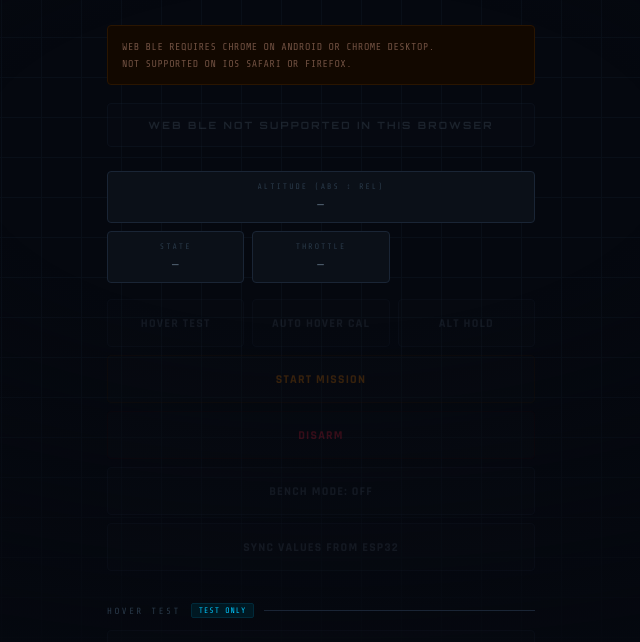
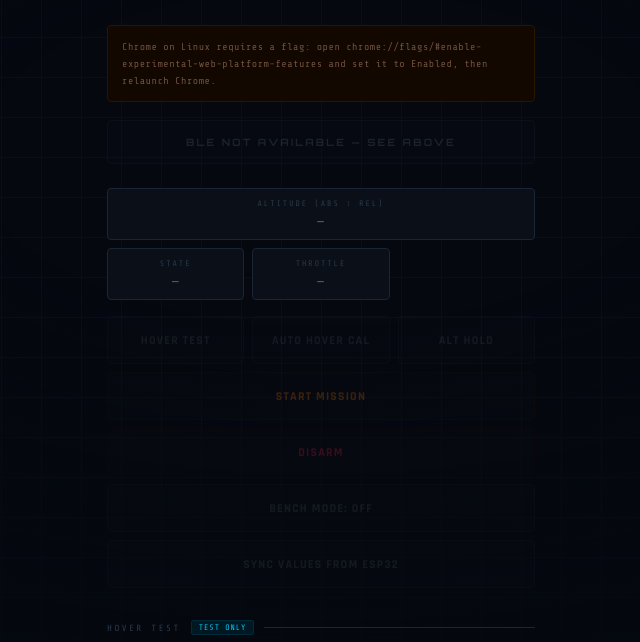
Before and after one commit to RyanHailey21/esp32_drone, a plain HTML site: page quad_tuner.html in a window 1280 px wide. Shown: the part 83-725 px from the top of the page, without its empty margins (319-959 px from the left). Drawn offline with nearby package versions, Linux system fonts and the light colour scheme.

Commit message:
fix: specific BLE unavailability diagnostics by platform
Replaces generic 'not supported' message with platform-specific guidance:
iOS → use Chrome on Android or desktop
Firefox → switch to Chrome
Linux Chrome → instructions for chrome://flags
Other → generic Chrome recommendation

Co-Authored-By: Claude Sonnet 4.6 <noreply@anthropic.com>

```diff
--- a/quad_tuner.html
+++ b/quad_tuner.html
@@ -63,10 +63,7 @@
     <div class="cal-result-sub">Value synced · Drone settling to hover test</div>
   </div>
 
-  <div id="ble-warning">
-    WEB BLE REQUIRES CHROME ON ANDROID OR CHROME DESKTOP.<br>
-    NOT SUPPORTED ON IOS SAFARI OR FIREFOX.
-  </div>
+  <div id="ble-warning"></div>
 
   <button id="connect-btn">Connect to Quad-Tuner</button>
 
--- a/quad_tuner.js
+++ b/quad_tuner.js
@@ -37,10 +37,23 @@ const logEl      = document.getElementById('log');
 const benchBtn   = document.getElementById('btn-bench-mode');
 
 if (!navigator.bluetooth) {
-  document.getElementById('ble-warning').classList.add('show');
+  const ua  = navigator.userAgent;
+  const ios = /iphone|ipad|ipod/i.test(ua);
+  const ff  = /firefox/i.test(ua);
+  const linux = /linux/i.test(ua) && !/android/i.test(ua);
+  const msg = ios
+    ? 'iOS does not support Web Bluetooth. Open this page on Chrome for Android or Chrome on a Mac/Windows PC.'
+    : ff
+      ? 'Firefox does not support Web Bluetooth. Open this page in Chrome.'
+      : linux
+        ? 'Chrome on Linux requires a flag: open chrome://flags/#enable-experimental-web-platform-features and set it to Enabled, then relaunch Chrome.'
+        : 'Web Bluetooth not available. Use Chrome on Android, Windows, or macOS (not Firefox, Safari, or iOS).';
+  const warn = document.getElementById('ble-warning');
+  warn.textContent = msg;
+  warn.classList.add('show');
   connectBtn.disabled = true;
   connectBtn.style.opacity = '0.3';
-  connectBtn.textContent = 'Web BLE not supported in this browser';
+  connectBtn.textContent = 'BLE not available — see above';
 }
 
 // ── LOGGING ─────────────────────────────────────────────
```
